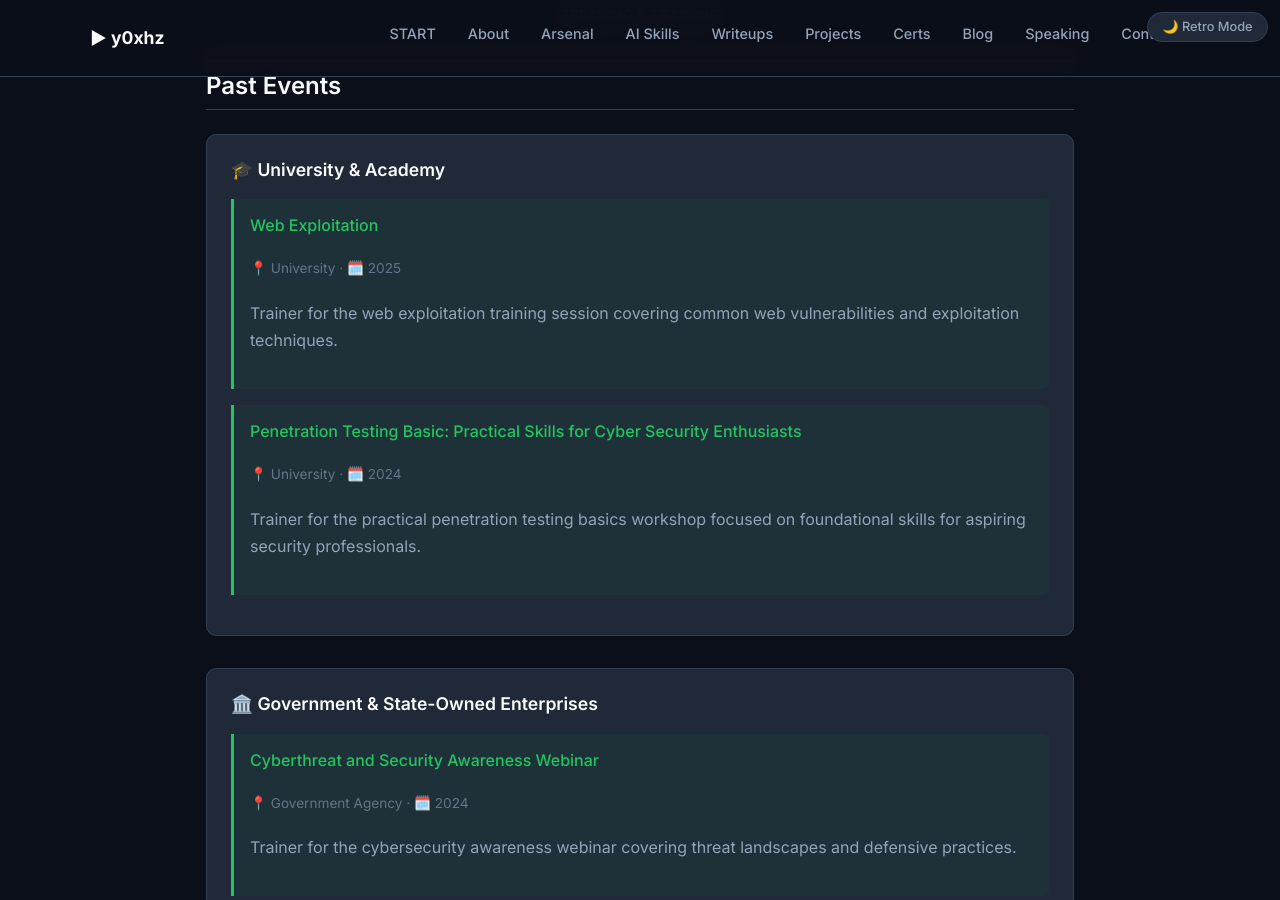
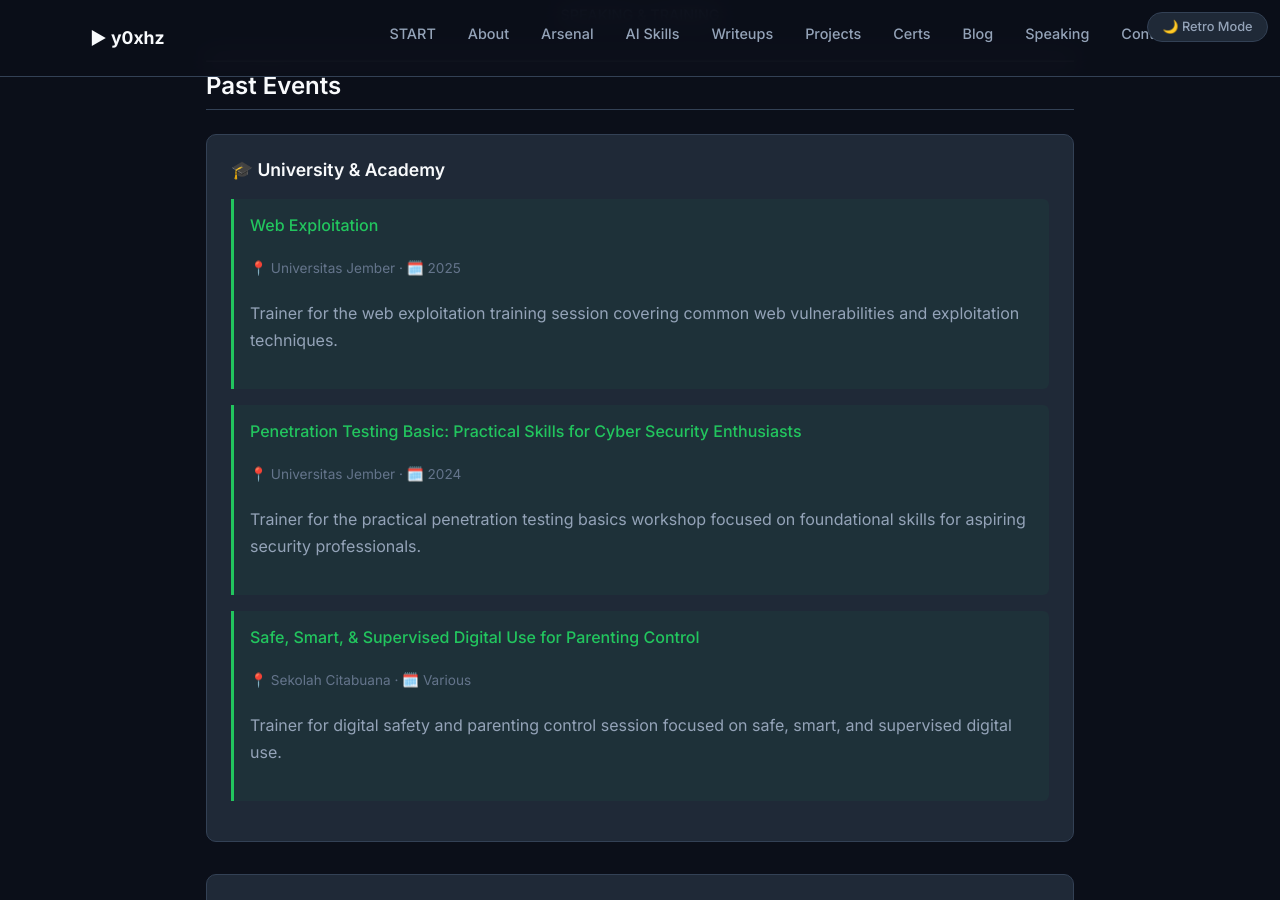
Before and after one commit to y0xhz/y0xhz.github.io, a Jekyll site: the page built from speaking.md, in a window 1280 px wide and 900 px high, scrolled down 202 px. Built offline with Jekyll 4.4.1, drawn with Linux system fonts in a browser that asks for light colours.

Commit message:
restore university names and add Sekolah Citabuana entry

```diff
--- a/speaking.md
+++ b/speaking.md
@@ -23,14 +23,20 @@ description: "Speaking engagements, guest lectures, and training sessions by y0x
 
   <div class="quest-item">
     <h4 style="color: var(--success); margin-top: 0;">Web Exploitation</h4>
-    <p style="font-size: 0.85rem; color: var(--text-muted);">📍 University · 🗓️ 2025</p>
+    <p style="font-size: 0.85rem; color: var(--text-muted);">📍 Universitas Jember · 🗓️ 2025</p>
     <p>Trainer for the web exploitation training session covering common web vulnerabilities and exploitation techniques.</p>
   </div>
 
   <div class="quest-item">
     <h4 style="color: var(--success); margin-top: 0;">Penetration Testing Basic: Practical Skills for Cyber Security Enthusiasts</h4>
-    <p style="font-size: 0.85rem; color: var(--text-muted);">📍 University · 🗓️ 2024</p>
+    <p style="font-size: 0.85rem; color: var(--text-muted);">📍 Universitas Jember · 🗓️ 2024</p>
     <p>Trainer for the practical penetration testing basics workshop focused on foundational skills for aspiring security professionals.</p>
+  </div>
+
+  <div class="quest-item">
+    <h4 style="color: var(--success); margin-top: 0;">Safe, Smart, & Supervised Digital Use for Parenting Control</h4>
+    <p style="font-size: 0.85rem; color: var(--text-muted);">📍 Sekolah Citabuana · 🗓️ Various</p>
+    <p>Trainer for digital safety and parenting control session focused on safe, smart, and supervised digital use.</p>
   </div>
 </div>
 
```
